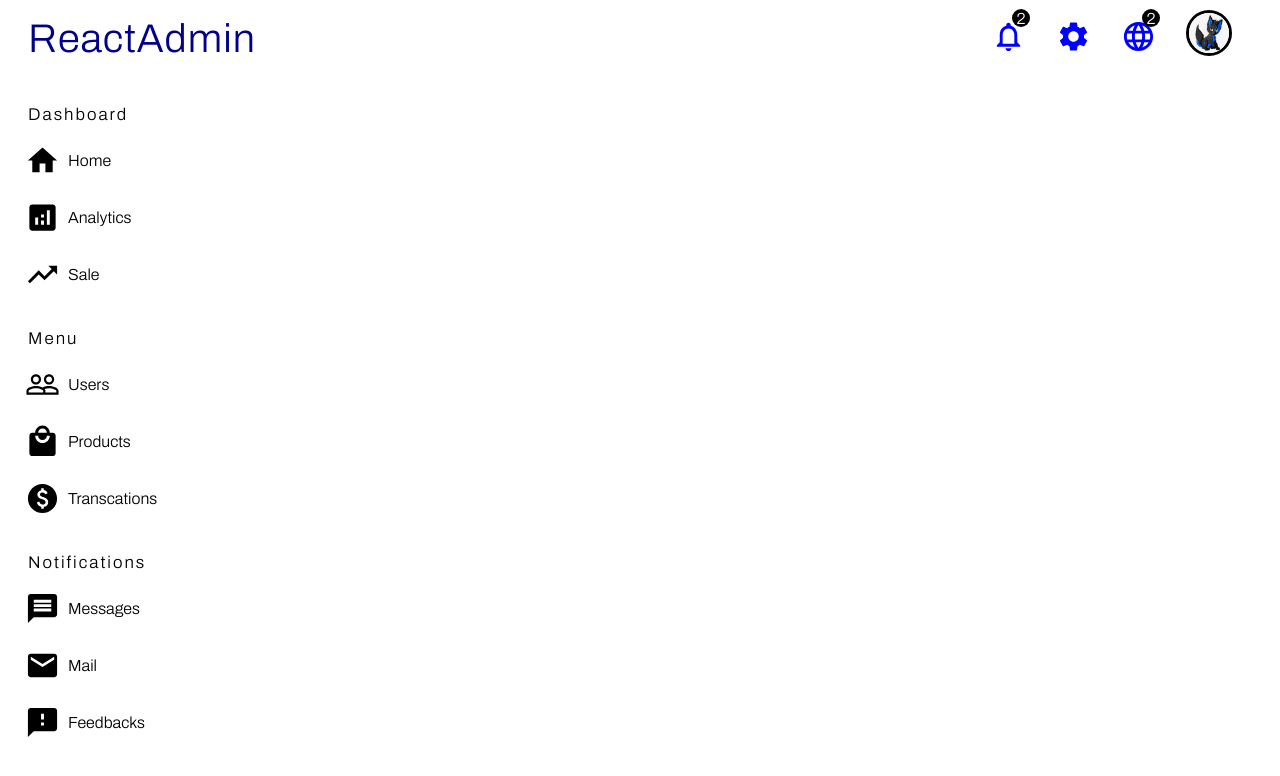
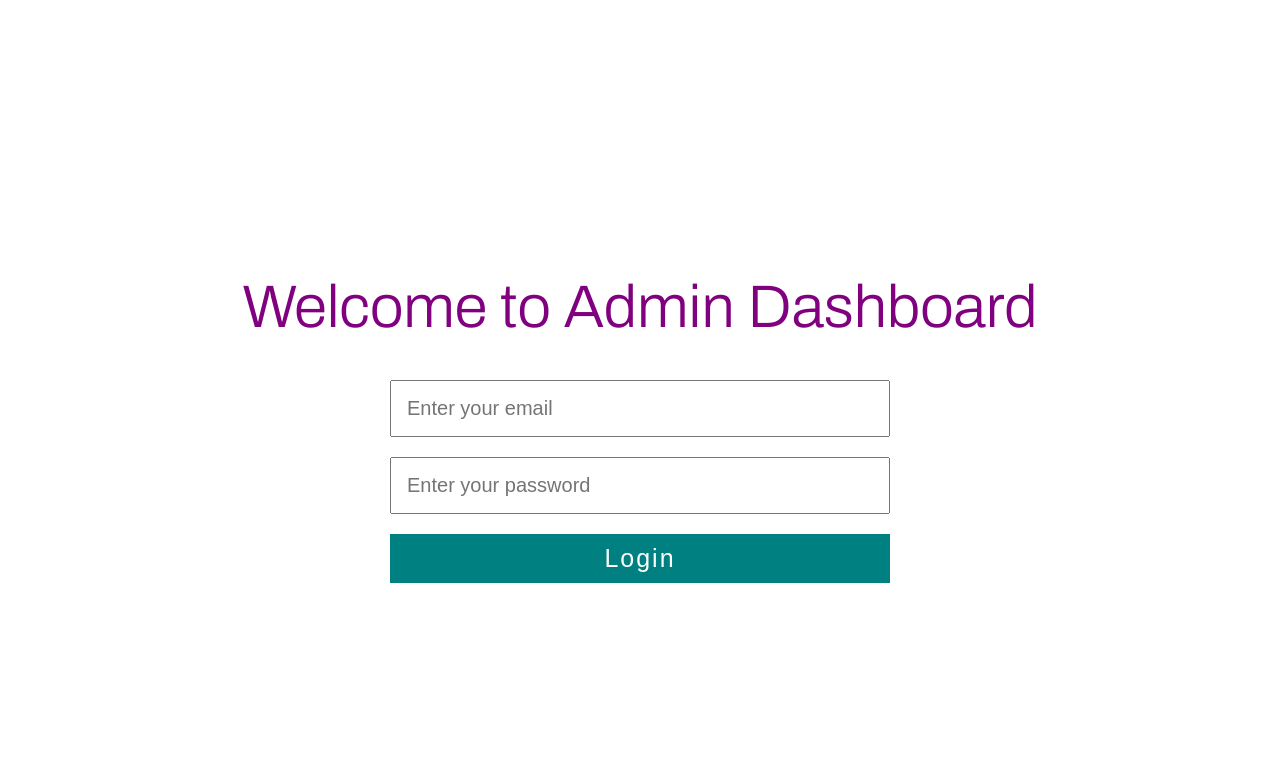
Before and after one commit to FrankYChills/Admin-Dashboard, a React (Create React App) app: page /login in a window 1280 px wide. Shown: the top 776 px of the page. Built offline with nearby package versions, Linux system fonts and the light colour scheme.

Commit message:
managing state via useContext

```diff
--- a/src/App.js
+++ b/src/App.js
@@ -14,7 +14,8 @@ import NewProduct from "./pages/newProduct/NewProduct";
 
 function App() {
   return (
-    <Router>
+    <>
+      {" "}
       <Topbar />
       <div className="container">
         <Sidebar />
@@ -29,7 +30,7 @@ function App() {
             {/* path - /newUser */}
             <Route path="newUser" element={<NewUser />} />
             {/* /products */}
-            <Route path="products" element={<ProductList />} />
+            <Route path="movies" element={<ProductList />} />
             {/* /product/4 */}
             <Route path="product/:id" element={<Product />} />
             {/* /newProduct */}
@@ -37,7 +38,7 @@ function App() {
           </Route>
         </Routes>
       </div>
-    </Router>
+    </>
   );
 }
 
--- a/src/components/sidebar/Sidebar.jsx
+++ b/src/components/sidebar/Sidebar.jsx
@@ -7,6 +7,7 @@ import PaidIcon from "@mui/icons-material/Paid";
 import MessageIcon from "@mui/icons-material/Message";
 import EmailIcon from "@mui/icons-material/Email";
 import FeedbackIcon from "@mui/icons-material/Feedback";
+import MovieIcon from "@mui/icons-material/Movie";
 import { Link, useLocation } from "react-router-dom";
 
 const Sidebar = () => {
@@ -55,16 +56,16 @@ const Sidebar = () => {
                 <b>Users</b>
               </li>
             </Link>
-            <Link to="/products" className="link">
+            <Link to="/movies" className="link">
               <li
                 className={
-                  location.pathname == "/products"
+                  location.pathname == "/movies"
                     ? "sidebarListItem active"
                     : "sidebarListItem"
                 }
               >
-                <LocalMallIcon fontSize="large" className="sbicon" />
-                <b>Products</b>
+                <MovieIcon fontSize="large" className="sbicon" />
+                <b>Movies</b>
               </li>
             </Link>
             <li className="sidebarListItem">
--- a/src/components/widgetSm/WidgetSm.jsx
+++ b/src/components/widgetSm/WidgetSm.jsx
@@ -1,75 +1,52 @@
 import VisibilityIcon from "@mui/icons-material/Visibility";
+import { useEffect, useState } from "react";
+import axios from "axios";
 
 const WidgetSm = () => {
+  const [newUsers, setNewUsers] = useState([]);
+
+  useEffect(() => {
+    const fetchNewUsers = async () => {
+      try {
+        const res = await axios.get(
+          "http://localhost:3500" + "/api/users?new=true",
+          {
+            headers: {
+              authorization:
+                "Bearer eyJhbGciOiJIUzI1NiIsInR5cCI6IkpXVCJ9.eyJpZCI6IjYzY2E0MTBlYTViYjBlMTY2MjY3NTZjNCIsImlzQWRtaW4iOnRydWUsImlhdCI6MTY3NDM2NTkzNCwiZXhwIjoxNjc0OTcwNzM0fQ.IP28VZxkIjXAszWGtBBXRhDXAI5lKz274vqvqIeE328",
+            },
+          }
+        );
+        setNewUsers(res.data.data);
+      } catch (err) {
+        console.log(err);
+      }
+    };
+    fetchNewUsers();
+  }, []);
+
   return (
     <div className="widgetSm">
-      <span className="widgetSmTitle">New Joined Members</span>
+      <span className="widgetSmTitle">New Users</span>
       <ul className="widgetSmList">
+        {newUsers.map((user) => (
           <li className="widgetSmListItem">
             <img
-            src="https://images.pexels.com/photos/712513/pexels-photo-712513.jpeg?auto=compress&cs=tinysrgb&w=600"
+              src={
+                user.profilePic ||
+                "https://i.pinimg.com/originals/fb/8e/8a/fb8e8a96fca2f049334f312086a6e2f6.png"
+              }
               className="widgetSmImage"
             />
             <div className="widgetSmUser">
-            <span className="widgetSmUsername">Anna Jesper</span>
-            <span className="widgetSmUserTitle">Software Engineer</span>
+              <span className="widgetSmUsername">{user.username}</span>
+              <span className="widgetSmUserTitle">TechFlix User</span>
             </div>
             <button className="widgetSmButton">
               <VisibilityIcon className="widgetSmIcon" /> View
             </button>
           </li>
-        <li className="widgetSmListItem">
-          <img
-            src="https://images.pexels.com/photos/712513/pexels-photo-712513.jpeg?auto=compress&cs=tinysrgb&w=600"
-            className="widgetSmImage"
-          />
-          <div className="widgetSmUser">
-            <span className="widgetSmUsername">Anna Jesper</span>
-            <span className="widgetSmUserTitle">Software Engineer</span>
-          </div>
-          <button className="widgetSmButton">
-            <VisibilityIcon className="widgetSmIcon" /> View
-          </button>
-        </li>
-        <li className="widgetSmListItem">
-          <img
-            src="https://images.pexels.com/photos/712513/pexels-photo-712513.jpeg?auto=compress&cs=tinysrgb&w=600"
-            className="widgetSmImage"
-          />
-          <div className="widgetSmUser">
-            <span className="widgetSmUsername">Anna Jesper</span>
-            <span className="widgetSmUserTitle">Software Engineer</span>
-          </div>
-          <button className="widgetSmButton">
-            <VisibilityIcon className="widgetSmIcon" /> View
-          </button>
-        </li>
-        <li className="widgetSmListItem">
-          <img
-            src="https://images.pexels.com/photos/712513/pexels-photo-712513.jpeg?auto=compress&cs=tinysrgb&w=600"
-            className="widgetSmImage"
-          />
-          <div className="widgetSmUser">
-            <span className="widgetSmUsername">Anna Jesper</span>
-            <span className="widgetSmUserTitle">Software Engineer</span>
-          </div>
-          <button className="widgetSmButton">
-            <VisibilityIcon className="widgetSmIcon" /> View
-          </button>
-        </li>
-        <li className="widgetSmListItem">
-          <img
-            src="https://images.pexels.com/photos/712513/pexels-photo-712513.jpeg?auto=compress&cs=tinysrgb&w=600"
-            className="widgetSmImage"
-          />
-          <div className="widgetSmUser">
-            <span className="widgetSmUsername">Anna Jesper</span>
-            <span className="widgetSmUserTitle">Software Engineer</span>
-          </div>
-          <button className="widgetSmButton">
-            <VisibilityIcon className="widgetSmIcon" /> View
-          </button>
-        </li>
+        ))}
       </ul>
     </div>
   );
--- /dev/null
+++ b/src/context/authContext/ApiCalls.js
@@ -0,0 +1,20 @@
+import axios from "axios";
+import { loginFailure, loginSuccess, loginStart } from "./AuthAction";
+
+//
+export const login = async (user, dispatch) => {
+  // use dispath to trigger actions
+  dispatch(loginStart());
+  // start authentication process
+  try {
+    const res = await axios.post(
+      "http://localhost:3500" + "/api/auth/login",
+      user
+    );
+
+    dispatch(loginSuccess(res.data.data));
+  } catch (err) {
+    dispatch(loginFailure());
+    console.log(err);
+  }
+};
--- /dev/null
+++ b/src/context/authContext/AuthAction.js
@@ -0,0 +1,15 @@
+// actions send params to reducer to update the state
+// any function triggered will send type and payload to reducer
+
+export const loginStart = () => ({
+  type: "LOGIN_START",
+});
+
+export const loginSuccess = (user) => ({
+  type: "LOGIN_SUCCESS",
+  payload: user,
+});
+
+export const loginFailure = () => ({
+  type: "LOGIN_FAILURE",
+});
--- /dev/null
+++ b/src/context/authContext/AuthContext.js
@@ -0,0 +1,31 @@
+import { createContext, useReducer } from "react";
+
+import authReducer from "./AuthReducer";
+
+// initial state for auth
+const initialState = {
+  user: null,
+  isFetching: false,
+  error: false,
+};
+
+// create context with init state and export this too to get the state of this particular context
+export const authContext = createContext(initialState);
+
+export const AuthContextProvider = ({ children }) => {
+  // define the state and its reducer to update that
+  const [state, dispatch] = useReducer(authReducer, initialState);
+  // provide state values to childrens as
+  return (
+    <authContext.Provider
+      value={{
+        user: state.user,
+        isFetching: state.isFetching,
+        error: state.error,
+        dispatch, //provide dispatch function to all components to update the state
+      }}
+    >
+      {children}
+    </authContext.Provider>
+  );
+};
--- /dev/null
+++ b/src/context/authContext/AuthReducer.js
@@ -0,0 +1,30 @@
+// reducers takes data in from action and update the state
+const authReducer = (state, action) => {
+  console.log(action);
+  switch (action.type) {
+    case "LOGIN_START":
+      return {
+        user: null,
+        isFetching: true,
+        error: false,
+      };
+
+    case "LOGIN_SUCCESS":
+      return {
+        // action.payload will be user here
+        user: action.payload,
+        isFetching: false,
+        error: false,
+      };
+    case "LOGIN_FAILURE":
+      return {
+        user: null,
+        isFetching: false,
+        error: true,
+      };
+    default:
+      return { ...state };
+  }
+};
+
+export default authReducer;
--- a/src/index.css
+++ b/src/index.css
@@ -876,3 +876,41 @@ body {
   cursor: pointer;
   letter-spacing: 2px;
 }
+
+/* Login Page ------------------------ */
+.login {
+  width: 100%;
+  height: 100vh;
+  display: flex;
+  flex-direction: column;
+  align-items: center;
+  justify-content: center;
+  /* background-color: grey; */
+}
+
+.loginHeader {
+  font-size: 60px;
+  color: purple;
+}
+.loginForm {
+  display: flex;
+  flex-direction: column;
+  width: 500px;
+}
+
+.loginInput {
+  margin-bottom: 20px;
+  font-size: 20px;
+  padding: 15px;
+  font-weight: 400;
+}
+
+.loginButton {
+  padding: 10px;
+  font-size: 25px;
+  border: none;
+  letter-spacing: 2px;
+  background-color: teal;
+  color: white;
+  cursor: pointer;
+}
--- a/src/index.js
+++ b/src/index.js
@@ -1,7 +1,20 @@
 import React from "react";
 import ReactDOM from "react-dom/client";
+import { BrowserRouter as Router, Routes, Route } from "react-router-dom";
 import "./index.css";
 import App from "./App";
+import { AuthContextProvider } from "./context/authContext/AuthContext";
+import Login from "./pages/login/Login";
 
 const root = ReactDOM.createRoot(document.getElementById("root"));
-root.render(<App />);
+root.render(
+  // app has now access to auth state
+  <AuthContextProvider>
+    <Router>
+      <Routes>
+        <Route path="/login" element={<Login />} />
+        <Route path="/*" element={<App />} />
+      </Routes>
+    </Router>
+  </AuthContextProvider>
+);
--- /dev/null
+++ b/src/pages/login/Login.jsx
@@ -0,0 +1,47 @@
+import { useContext, useState } from "react";
+import { login } from "../../context/authContext/ApiCalls";
+import { authContext } from "../../context/authContext/AuthContext";
+
+const Login = () => {
+  const [email, setEmail] = useState("");
+  const [password, setPassword] = useState("");
+  //   get data from state via context
+  const { isFetching, dispatch } = useContext(authContext);
+
+  const handleLogin = (e) => {
+    e.preventDefault();
+    // trigger login function in apiCalls to initiate the authentication
+    // params are - (user,dispatch)
+    // {email:hello,password:world}
+    login({ email, password }, dispatch);
+  };
+
+  return (
+    <div className="login">
+      <h1 className="loginHeader">Welcome to Admin Dashboard</h1>
+      <form className="loginForm">
+        <input
+          type="text"
+          placeholder="Enter your email"
+          className="loginInput"
+          onChange={(e) => setEmail(e.target.value)}
+        />
+        <input
+          type="password"
+          placeholder="Enter your password"
+          className="loginInput"
+          onChange={(e) => setPassword(e.target.value)}
+        />
+        <button
+          className="loginButton"
+          onClick={handleLogin}
+          disabled={isFetching}
+        >
+          Login
+        </button>
+      </form>
+    </div>
+  );
+};
+
+export default Login;
```
Lines whose indentation alone changed are shown as unchanged.
